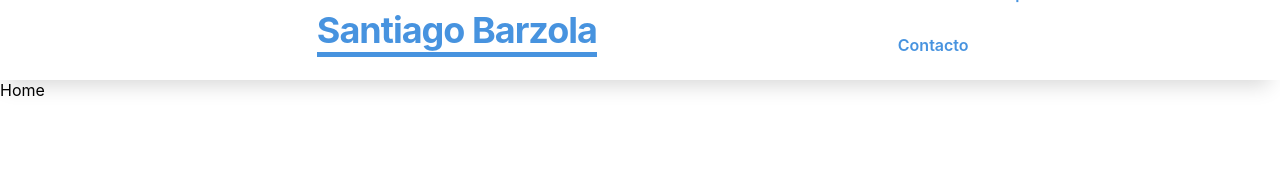
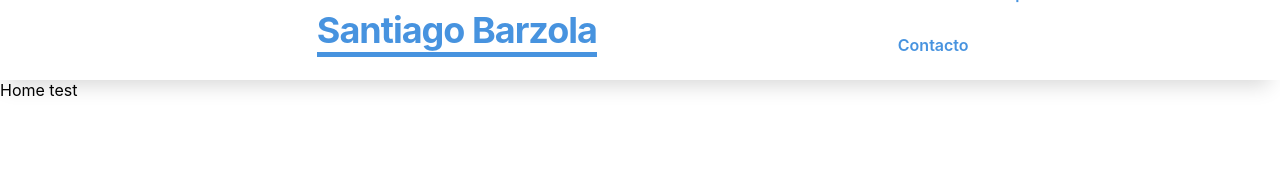
Before and after one commit to santiago0001/santiago_web_reactjs, a React (Create React App) app: page / in a window 1280 px wide. Shown: the top 170 px of the page. Built offline with nearby package versions, Linux system fonts and the light colour scheme.

Commit message:
Home test

```diff
--- a/src/components/Home/Home.js
+++ b/src/components/Home/Home.js
@@ -1,5 +1,5 @@
 import React from "react";
 
 export const Home = () => {
-  return <div>Home</div>;
+  return <div>Home test</div>;
 };
```
